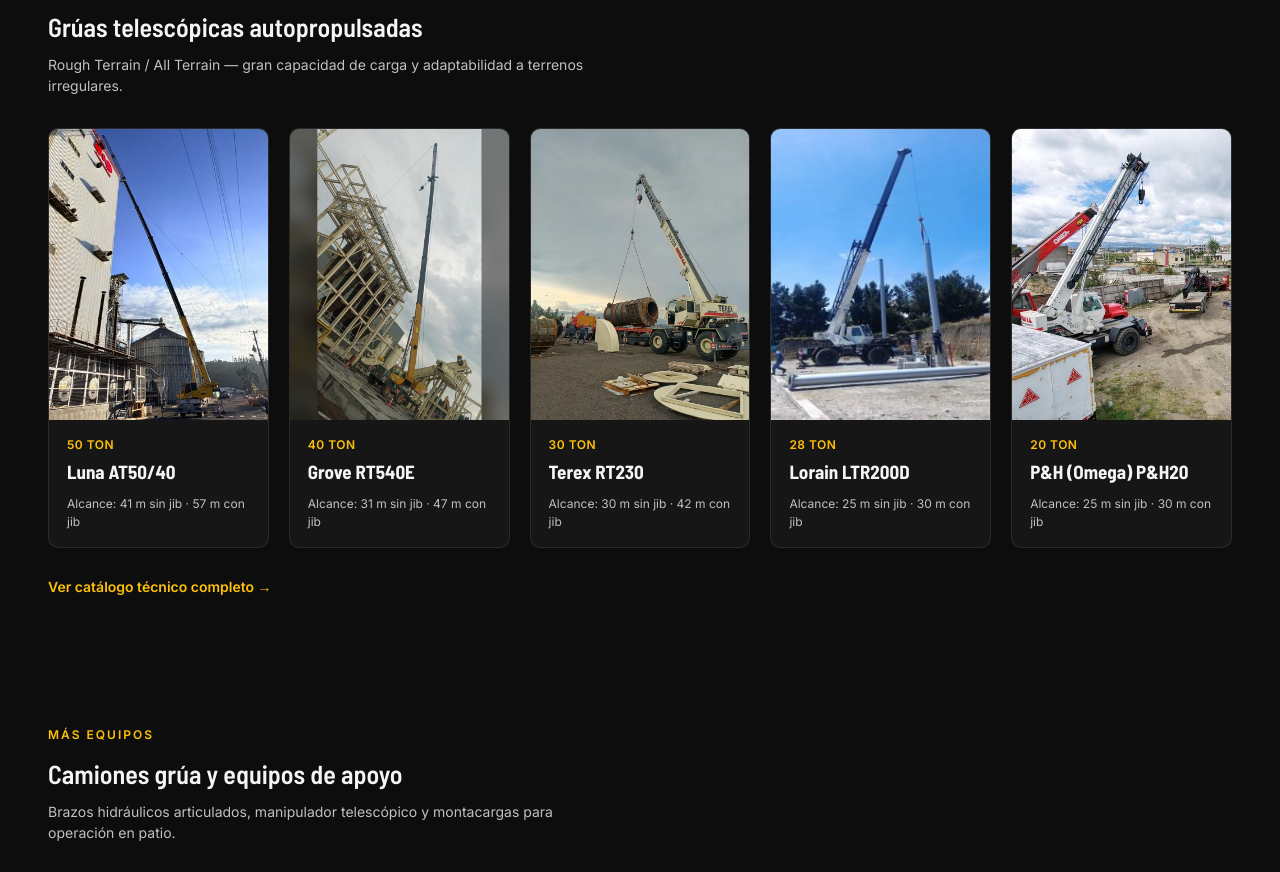
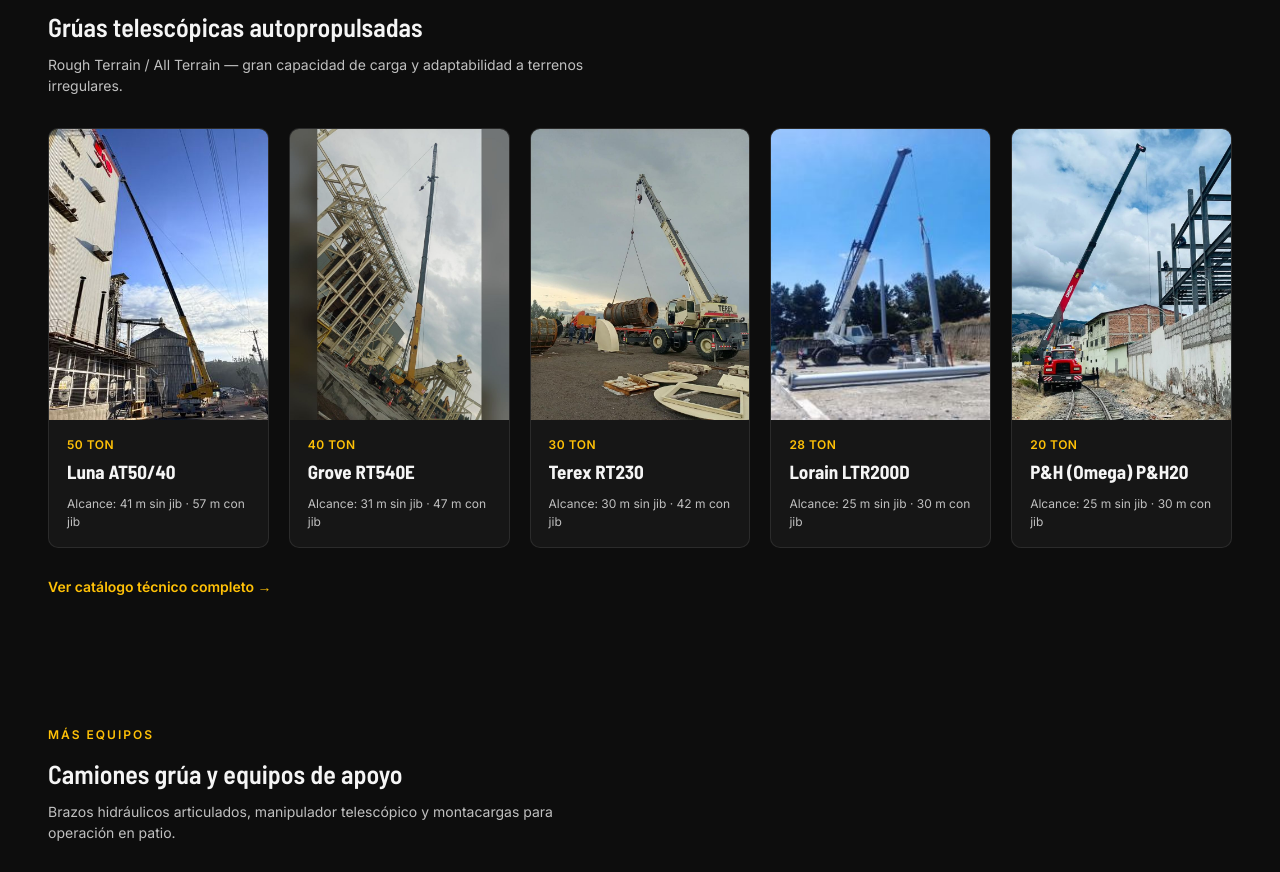
Before and after one commit to gruasequinoccialec-coder/equinoccial-site, a website: page docs/index.html in a window 1280 px wide. Shown: the part 1567-2439 px from the top of the page. Drawn offline with Linux system fonts and the light colour scheme.

Commit message:
Cambiar la foto de la grúa de 20 toneladas en el catálogo
Foto en obra con leve acercamiento a la grúa, manteniendo el entorno.

```diff
--- a/docs/index.html
+++ b/docs/index.html
@@ -169,7 +169,7 @@
       </div>
     </div>
     <div class="fleet-card">
-      <div class="fleet-img"><img src="assets/img/grua-20ton-ph-wide.jpg" alt="Grúa P&H Omega P&H20" loading="lazy" decoding="async"></div>
+      <div class="fleet-img"><img src="assets/img/grua-20ton-ph-obra.jpg" alt="Grúa P&amp;H Omega de 20 toneladas en montaje de estructura metálica" loading="lazy" decoding="async"></div>
       <div class="fleet-info">
         <div class="cap">20 TON</div>
         <h3>P&H (Omega) P&H20</h3>
```
Also changed, not shown: pages/index.content.html (+1 -1 lines), assets/img/grua-20ton-ph-obra.jpg (added), docs/assets/img/grua-20ton-ph-obra.jpg (added).
